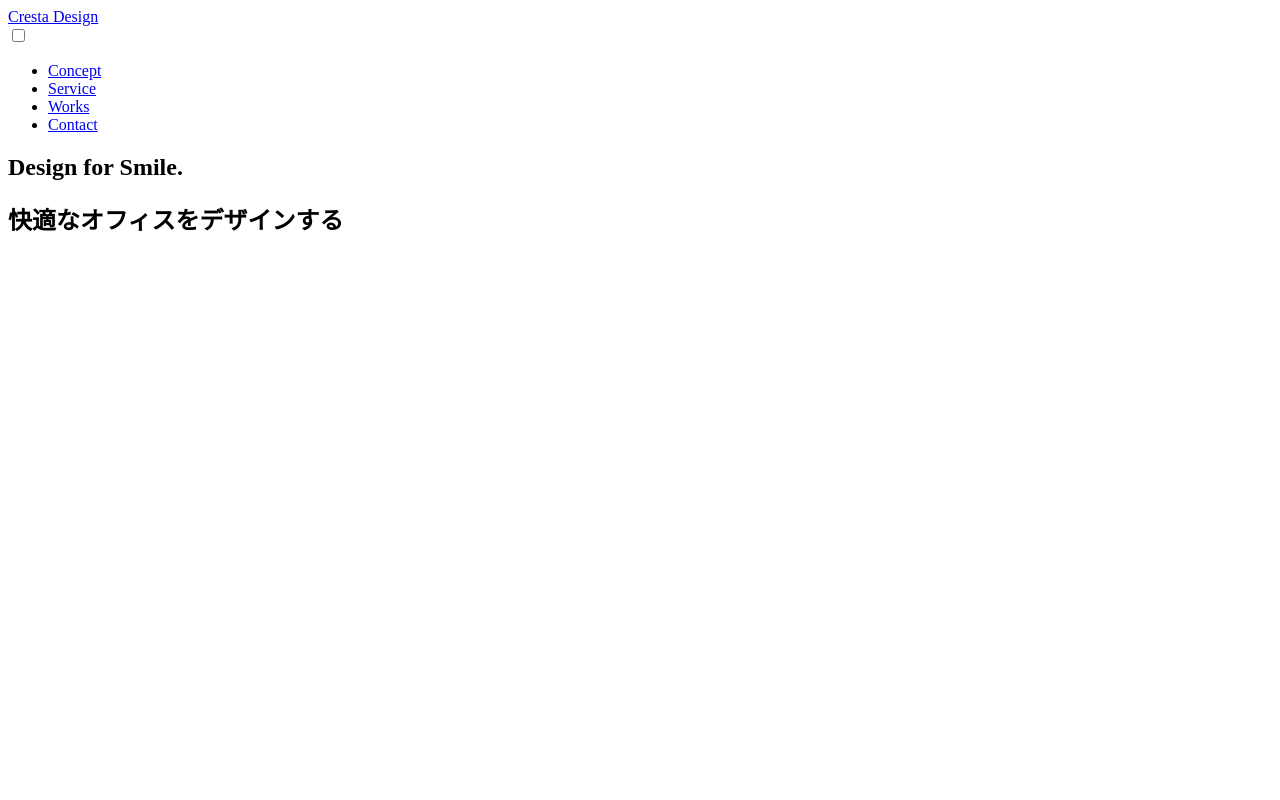
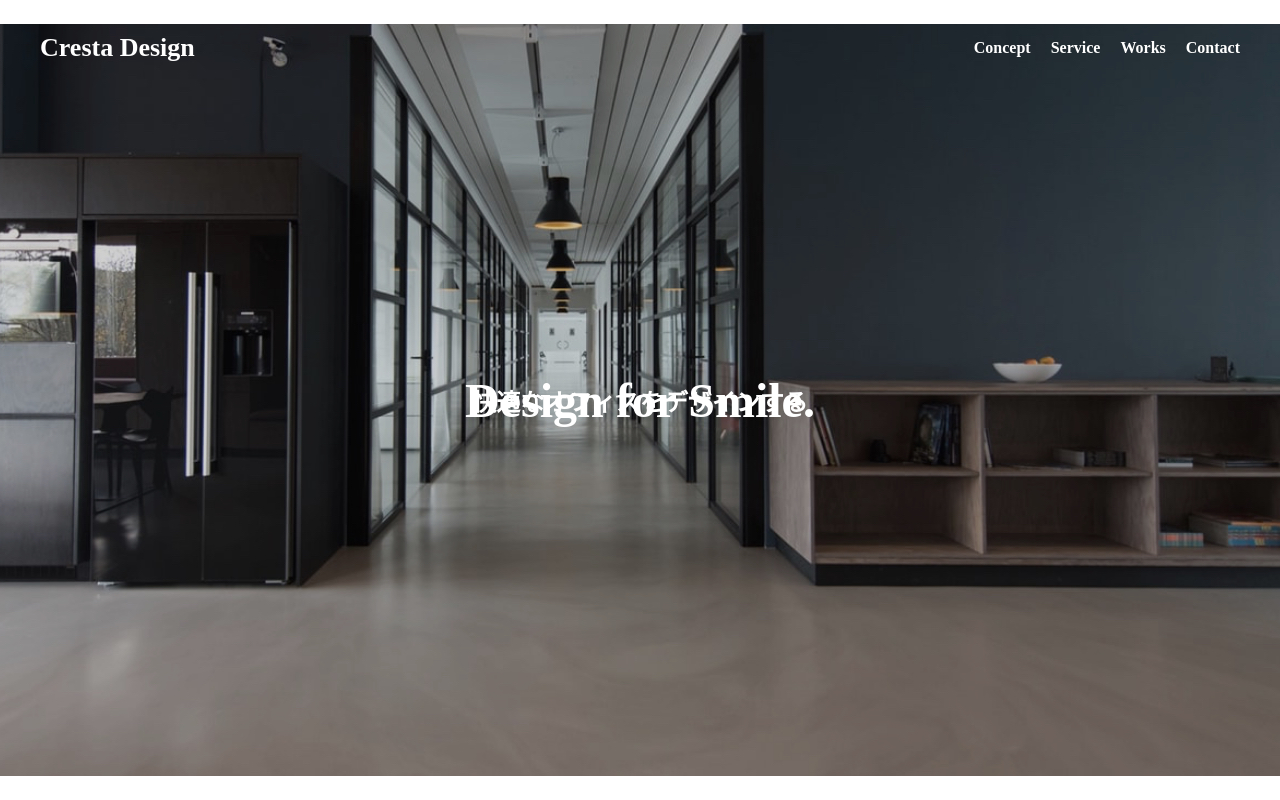
Before and after one commit to e-adachi-55/crestadesign-cording2, a plain HTML site: page index.html in a window 1280 px wide. Drawn offline with Linux system fonts and the light colour scheme.

Commit message:
ヘッダーキービジュアル設置

```diff
--- a/css/style.css
+++ b/css/style.css
@@ -49,12 +49,13 @@ a {
 }
 
 .header {
-    height: 96px;
+    position: relative;
+    background-image: url(../img/fv-bgi_01@2x.jpg);
+    background-position: center right;
+    background-repeat: no-repeat;
     width: 100%;
-    background-color: #282F35;
-    color: #FFF;
-    font-weight: bold;
-
+    height: 100vh;
+    min-height: 660px;
 }
 
 .header a, .header span {
@@ -69,6 +70,48 @@ a {
     line-height: 96px;
 }
 
+.header__cat input,
+.header__cat label {
+    display: none;
+}
+
 .header__navi__list {
     display: flex;
 }
+
+.header__bg {
+    width: 1200px;
+    margin: 0 auto;
+}
+
+.header__logo {
+    font-size: 26px;
+}
+
+.header__navi__list .header__navi__item span {
+    margin-left: 20px;
+}
+
+.mainKv__title,.mainKv__sub__title {
+    position: absolute;
+    top: 50%;
+    left: 50%;
+    transform: translate(-50%, -50%);
+}
+
+.mainKv__title {
+    font-size: 3rem;
+    font-weight: bold;
+    color: #fff;
+}
+
+.mainKv__sub__title {
+    font-size: 1.5rem;
+    font-weight: bold;
+    color: #fff;
+}
+
+/* レスポンシブ */
+@media screen and (max-width: 768px) {
+
+}
--- a/index.html
+++ b/index.html
@@ -4,6 +4,7 @@
     <meta charset="UTF-8">
     <meta name="viewport" content="width=device-width, initial-scale=1.0">
     <title>Cresta Design</title>
+    <link rel="stylesheet" href="css/style.css">
 </head>
 <body>
     <header class="header">
```
